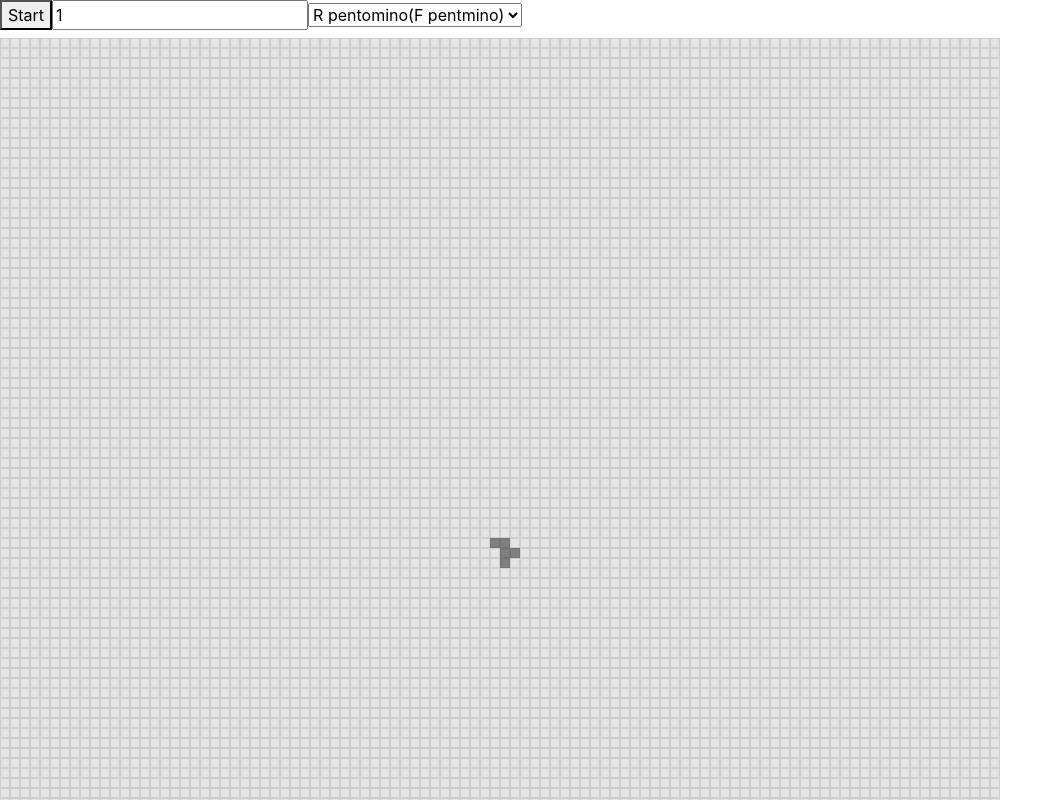
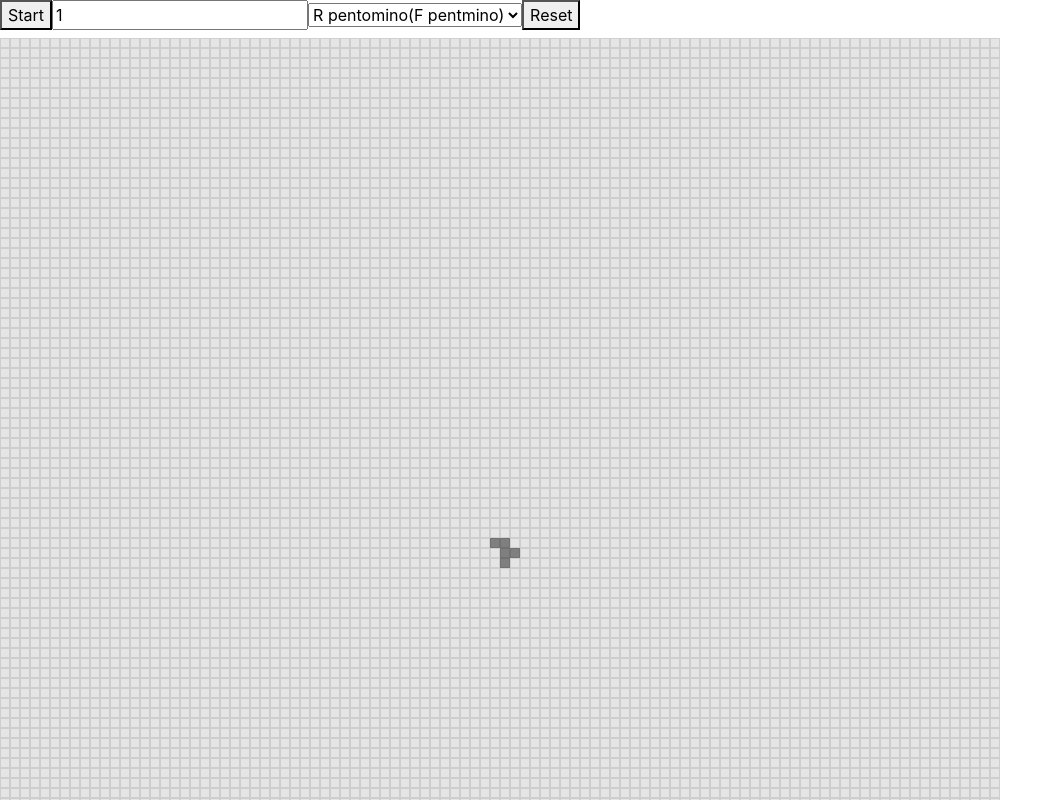
Before and after one commit to tanaka51/universe-of-lifegame, a React app: page / in a window 1280 px wide. Shown: the top 800 px of the page, without its empty margins (0-1063 px from the left). Built offline with nearby package versions, Linux system fonts and the light colour scheme; the HTML template or start-up script is replaced by a standard one.

Commit message:
Add reset button

```diff
--- a/src/app/Lifegame.tsx
+++ b/src/app/Lifegame.tsx
@@ -78,6 +78,13 @@ const Lifegame: React.FC = () => {
         >
           {lives.map((live) => <option value={live.id} key={live.id}>{live.name}</option>)}
         </select>
+        <button
+          type="button"
+          onClick={(): void => setBoard(newBoard(firstLife.poses))}
+          disabled={setting.isRun}
+        >
+          Reset
+        </button>
       </div>
 
       <BoardField board={board} setBoard={setBoard} setting={setting} />
```
